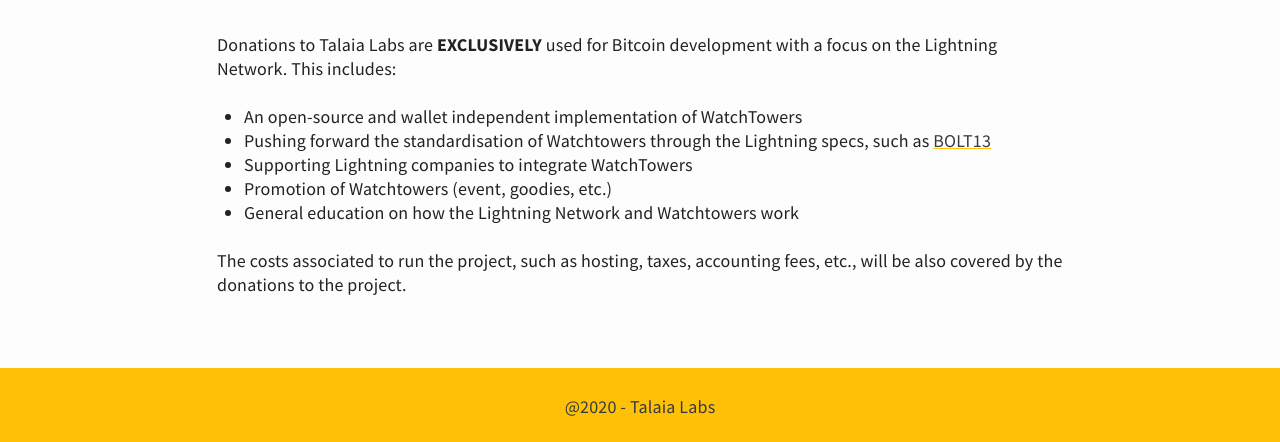
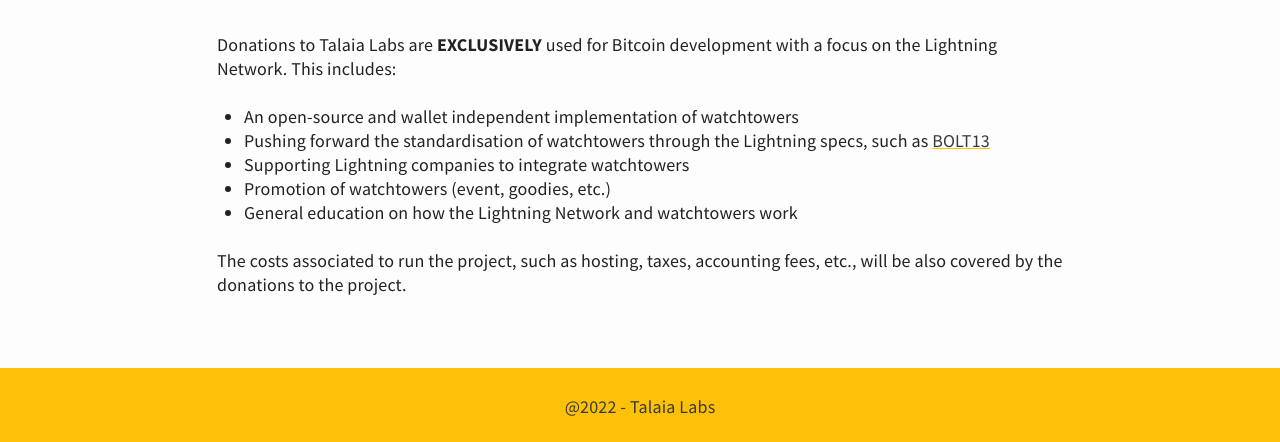
Before and after one commit to talaia-labs/talaia.watch, a Jekyll site: the page built from about.md, in a window 1280 px wide. Shown: the part 455-897 px from the top of the page. Built offline with Jekyll 4.4.1, drawn with Linux system fonts in a browser that asks for light colours.

```diff
--- a/_includes/footer.html
+++ b/_includes/footer.html
@@ -1,3 +1,3 @@
 <footer class="footer">
-	<span>@2020 - Talaia Labs</span>
+	<span>@2022 - Talaia Labs</span>
 </footer>
--- a/about.md
+++ b/about.md
@@ -7,10 +7,10 @@ title: About
 
 Donations to Talaia Labs are <b>EXCLUSIVELY</b> used for Bitcoin development with a focus on the Lightning Network. This includes:
 
-- An open-source and wallet independent implementation of WatchTowers
-- Pushing forward the standardisation of Watchtowers through the Lightning specs, such as [BOLT13](https://lists.linuxfoundation.org/pipermail/lightning-dev/2019-November/002350.html)
-- Supporting Lightning companies to integrate WatchTowers
-- Promotion of Watchtowers (event, goodies, etc.)
-- General education on how the Lightning Network and Watchtowers work
+- An open-source and wallet independent implementation of watchtowers
+- Pushing forward the standardisation of watchtowers through the Lightning specs, such as [BOLT13](https://lists.linuxfoundation.org/pipermail/lightning-dev/2019-November/002350.html)
+- Supporting Lightning companies to integrate watchtowers
+- Promotion of watchtowers (event, goodies, etc.)
+- General education on how the Lightning Network and watchtowers work
 
 The costs associated to run the project, such as hosting, taxes, accounting fees, etc., will be also covered by the donations to the project.
--- a/index.html
+++ b/index.html
@@ -20,8 +20,8 @@ layout: default
     <div class="text-block">
         <h2> Supporting Talaia</h2>
         <p><strong>Talaia Labs mission is to work on the security and privacy of the Lightning Network</strong> to ensure it can become a global, censorship-resistant and peer-to-peer payment network.</p>
-        <p>Our current focus is providing an <strong>open-source and standardised implementation of Watchtowers</strong> which is a fundamental building block that secures the network. This effort is independent of any lightning wallet provider and its main purpose is to allow users to run and hook to standalone towers.</p>
-        <p>Donations contributed to the project are solely destinated to the design and developement of <strong>Watchtowers</strong>.</p>
+        <p>Our current focus is providing an <strong>open-source and standardised implementation of watchtowers</strong> which is a fundamental building block that secures the network. This effort is independent of any lightning wallet provider and its main purpose is to allow users to run and hook to standalone towers.</p>
+        <p>Donations contributed to the project are solely destinated to the design and development of <strong>watchtowers</strong>.</p>
         <p>Supporters of Talaia Labs will be featured on the website.</p>
 
         <h2> Become a supporter</h2>
```
